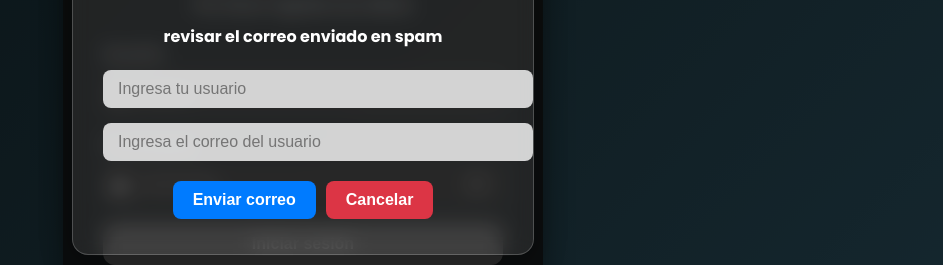
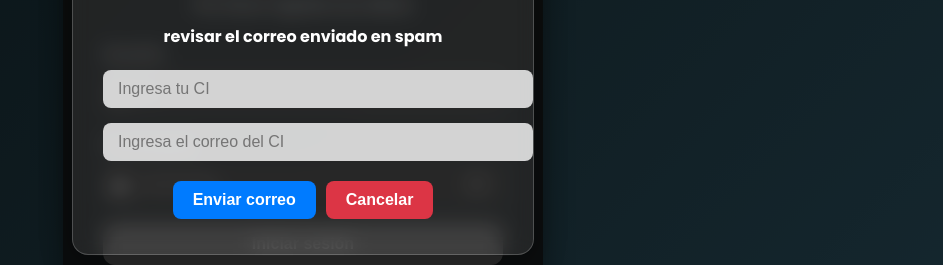
Before and after one commit to juliocesarbal/Login, a React (Vite) app in the folder frontend/: page / in a window 1280 px wide. Both pictures are taken after a click on the element "¿Olvidaste tu contraseña?". Shown: the part 316-581 px from the top of the page, without its empty margins (337-1280 px from the left). Built offline with nearby package versions, Linux system fonts and the light colour scheme.

Commit message:
login con CI

```diff
--- a/frontend/src/pages/Login/index.jsx
+++ b/frontend/src/pages/Login/index.jsx
@@ -9,16 +9,15 @@ import toast from "react-hot-toast";
 
 const Login = () => {
   const navigate = useNavigate();
-  const [objData, setObjData] = useState({ name: "", password: "" });
+  const [objData, setObjData] = useState({ ci: "", password: "" });
   const [errors, setErrors] = useState({});
   const [isDisabled, setIsDisabled] = useState(false);
   const [showPassword, setShowPassword] = useState(false);
   const [showModal, setShowModal] = useState(false);
-  //const [resetUser, setResetUser] = useState("");
   const [resetError, setResetError] = useState("");
 
   const [resetUser, setResetUser] = useState({
-    name: "",
+    ci: "",
     email: "",
   });
 
@@ -36,7 +35,7 @@ const Login = () => {
 
   const validations = (name, value) => {
     const errorMessages = {
-      name: "El usuario es requerido",
+      ci: "El ci es requerido",
       password: "Debe tener 6 caracteres y una mayuscula",
     };
     let errorMessage = null;
@@ -112,7 +111,7 @@ const Login = () => {
   };
   const handleSendReset = async () => {
     try {
-      if (!resetUser.name.trim()) {
+      if (!resetUser.ci.trim()) {
         setResetError("El usuario es requerido");
         return;
       }
@@ -135,13 +134,13 @@ const Login = () => {
       toast.dismiss(loadingToast);
 
       if (res.status === 400) {
-        setResetError(data.msg || "usuario no encontrado");
-        toast.error(data.msg || "Usuario no encontrado");
+        setResetError(data.msg || "CI no encontrado");
+        toast.error(data.msg || "CI no encontrado");
         return;
       }
       if (res.status === 401) {
-        setResetError(data.msg || "Correo no coincide con el del usuario");
-        toast.error(data.msg || "Correo no coincide con el del usuario");
+        setResetError(data.msg || "Correo no coincide con el del CI");
+        toast.error(data.msg || "Correo no coincide con el del CI");
         return;
       }
       if (res.status === 500) {
@@ -176,14 +175,14 @@ const Login = () => {
             <FontAwesomeIcon icon={faUser} className="icon" />
             <input
               type="text"
-              name="name"
-              placeholder="usuario"
+              name="ci"
+              placeholder="CI"
               autoComplete="off"
               onChange={handleChange}
-              value={objData.name}
+              value={objData.ci}
             />
           </div>
-          {errors && <span className="error">{errors.name}</span>}
+          {errors && <span className="error">{errors.ci}</span>}
         </div>
 
         <div className="input-group">
@@ -221,17 +220,17 @@ const Login = () => {
             <h4>revisar el correo enviado en spam</h4>
             <input
               type="text"
-              placeholder="Ingresa tu usuario"
-              value={resetUser.name}
+              placeholder="Ingresa tu CI"
+              value={resetUser.ci}
               autoComplete="off"
               onChange={(e) => {
-                setResetUser((prev) => ({ ...prev, name: e.target.value }));
+                setResetUser((prev) => ({ ...prev, ci: e.target.value }));
                 setResetError(""); // Limpiar error al escribir
               }}
             />
             <input
               type="email"
-              placeholder="Ingresa el correo del usuario"
+              placeholder="Ingresa el correo del CI"
               value={resetUser.email}
               autoComplete="off"
               onChange={(e) => {
--- a/frontend/src/pages/Usuarios/ModalCreateUser.jsx
+++ b/frontend/src/pages/Usuarios/ModalCreateUser.jsx
@@ -120,7 +120,7 @@ const ModalCreateUser = ({ onClose, onUserCreated }) => {
             placeholder: "Cédula de Identidad",
             type: "number",
           },
-          { icon: faUser, name: "name", placeholder: "Nombre de usuario" },
+          { icon: faUser, name: "name", placeholder: "Nombre" },
           {
             icon: faPhone,
             name: "telefono",
```
Also changed, not shown: 2 other files (tests, documents, lock files or other folders).
